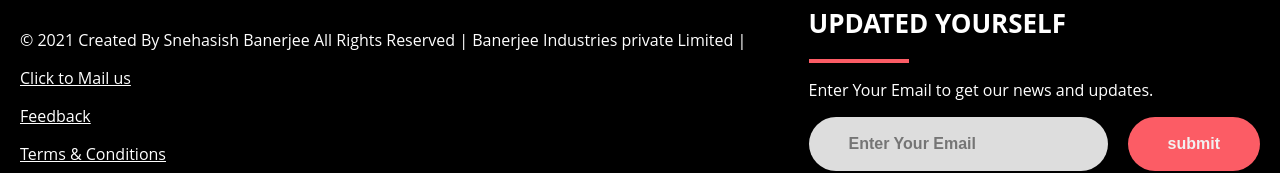
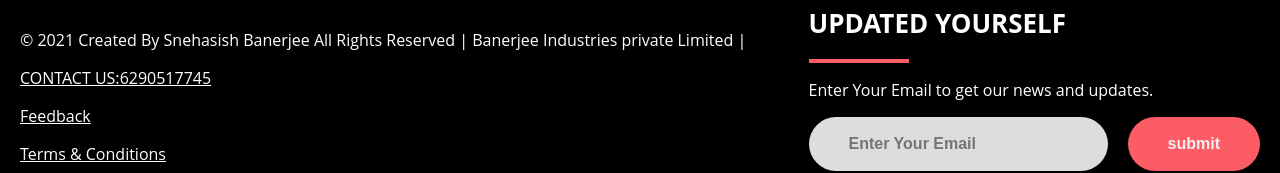
Before and after one commit to Banerjeeindustries/bitech, a plain HTML site: page index.html in a window 1280 px wide. Shown: the part 1557-1730 px from the top of the page. Drawn offline with Linux system fonts and the light colour scheme.

Commit message:
Update index.html

```diff
--- a/index.html
+++ b/index.html
@@ -152,7 +152,7 @@
 		<img src="logo1.png" alt="" class="logo"></a>
 
 		<p class="rights-text">© 2021 Created By Snehasish Banerjee All Rights Reserved | Banerjee Industries private Limited |</p>
-	    <p class="right-text"><a href="https://mail.google.com/mail/u/0/?tab=rm&ogbl#inbox?compose=CllgCJNrdNlkwFtgPxCCnxlvzqqfcWFXhFVGsplFpcvHmPjrPmZwcksvFCQjCkLcgdvxMFRGGSq">Click to Mail us</a></p>
+	    <p class="right-text"><a href="#">CONTACT US:6290517745</a></p>
 	    <p class="right-text"><a href="https://docs.google.com/forms/d/e/1FAIpQLSdaepe9-sKo1RADJ7-XLHSiepQIg5kpgj1T_1CQt-WL1AD5DA/viewform">Feedback</a></p>
 		<p class="right-text"><a href="errort.html">Terms & Conditions</a></p>
 		<p class="right-text"><a href="errort.html">Payment Policy</a></p>
```
